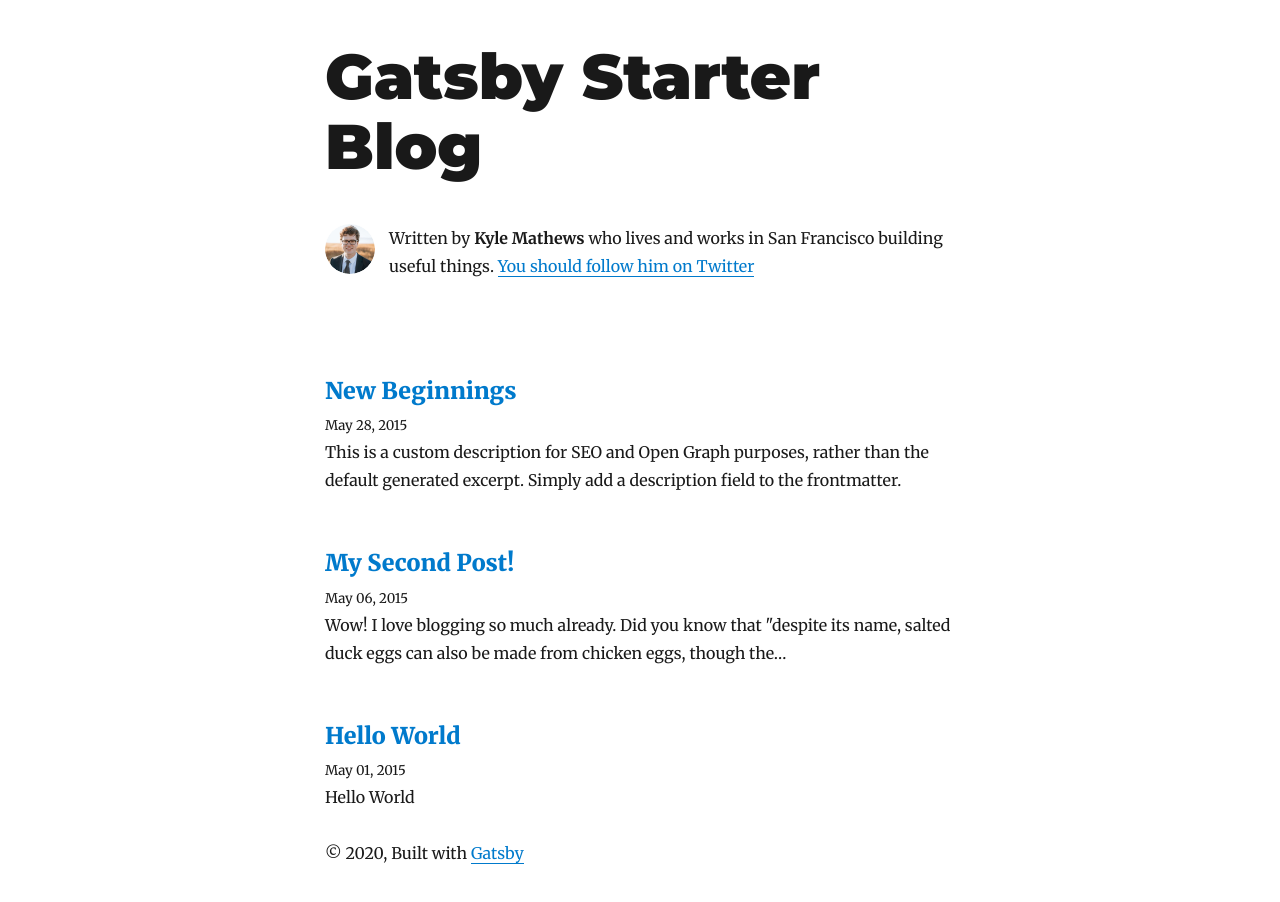
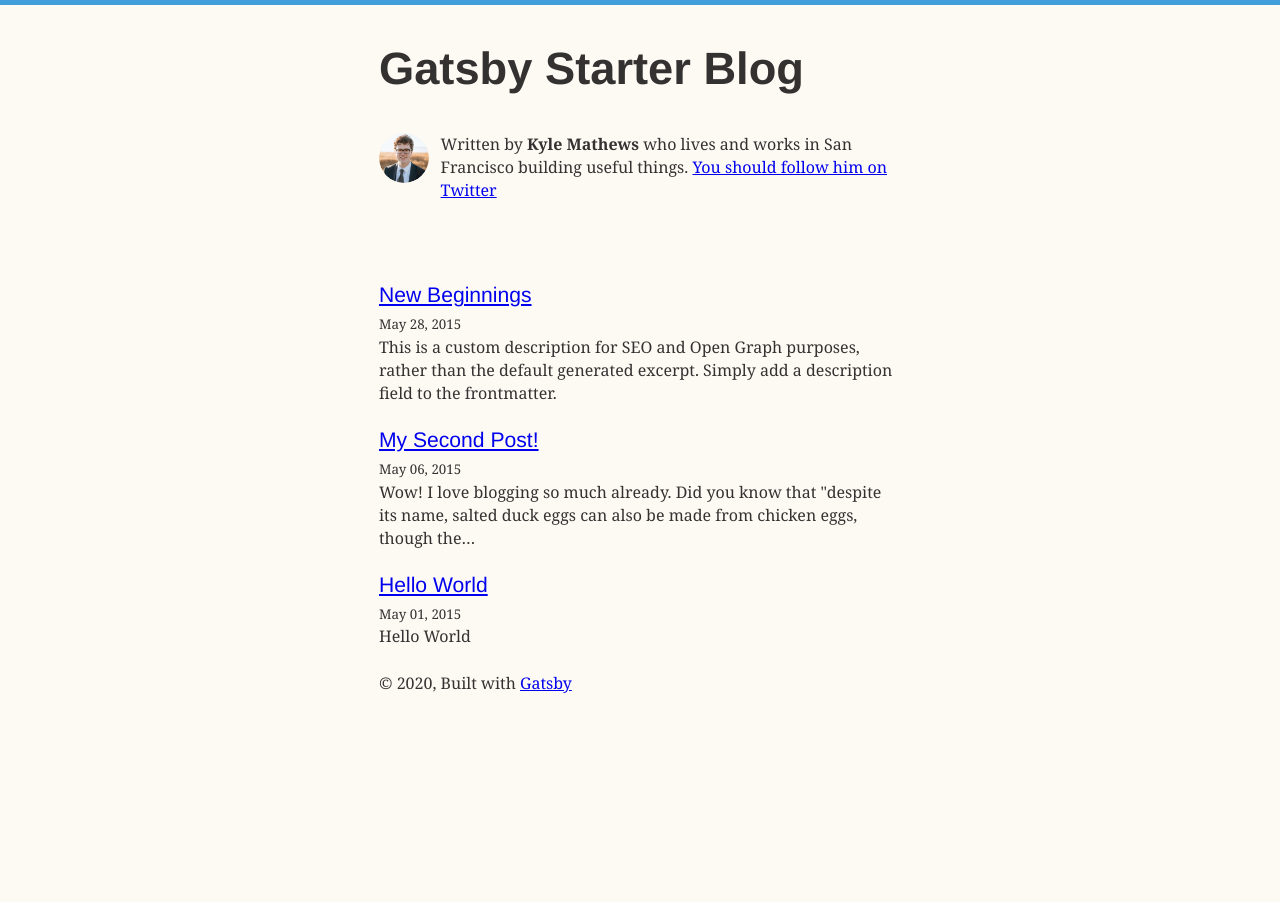
Before and after one commit to jreina/personal-site, a Gatsby site: page / in a window 1280 px wide. After the commit the page ends 800 px from the top, so only its background shows below. Built offline with nearby package versions, Linux system fonts and the light colour scheme; Gatsby itself is replaced by a stand-in of ours; some packages are replaced by stand-ins of ours.

Commit message:
changed the font theme and added custom styling

```diff
--- a/gatsby-browser.js
+++ b/gatsby-browser.js
@@ -1,3 +1 @@
-// custom typefaces
-import "typeface-montserrat"
-import "typeface-merriweather"
+import "./src/styles/style.css"
--- a/package.json
+++ b/package.json
@@ -30,10 +30,8 @@
     "react-dom": "^16.12.0",
     "react-helmet": "^5.2.1",
     "react-typography": "^0.16.19",
-    "typeface-merriweather": "0.0.72",
-    "typeface-montserrat": "0.0.75",
     "typography": "^0.16.19",
-    "typography-theme-wordpress-2016": "^0.16.19"
+    "typography-theme-moraga": "^0.16.19"
   },
   "devDependencies": {
     "prettier": "^1.19.1"
--- a/src/components/layout.js
+++ b/src/components/layout.js
@@ -20,7 +20,6 @@ class Layout extends React.Component {
         >
           <Link
             style={{
-              boxShadow: `none`,
               textDecoration: `none`,
               color: `inherit`,
             }}
@@ -34,13 +33,11 @@ class Layout extends React.Component {
       header = (
         <h3
           style={{
-            fontFamily: `Montserrat, sans-serif`,
             marginTop: 0,
           }}
         >
           <Link
             style={{
-              boxShadow: `none`,
               textDecoration: `none`,
               color: `inherit`,
             }}
--- /dev/null
+++ b/src/styles/style.css
@@ -0,0 +1,8 @@
+html {
+  background-color: #fdf9f3;
+  border-top: 5px solid #419eda;
+}
+
+h3 > a {
+  font-weight: 400;
+}
--- a/src/utils/typography.js
+++ b/src/utils/typography.js
@@ -1,17 +1,7 @@
 import Typography from "typography"
-import Wordpress2016 from "typography-theme-wordpress-2016"
+import moraga from "typography-theme-moraga"
 
-Wordpress2016.overrideThemeStyles = () => {
-  return {
-    "a.gatsby-resp-image-link": {
-      boxShadow: `none`,
-    },
-  }
-}
-
-delete Wordpress2016.googleFonts
-
-const typography = new Typography(Wordpress2016)
+const typography = new Typography(moraga)
 
 // Hot reload typography in development.
 if (process.env.NODE_ENV !== `production`) {
@@ -19,5 +9,4 @@ if (process.env.NODE_ENV !== `production`) {
 }
 
 export default typography
-export const rhythm = typography.rhythm
-export const scale = typography.scale
+export const { rhythm, scale } = typography
```
Also changed, not shown: 1 other file.
